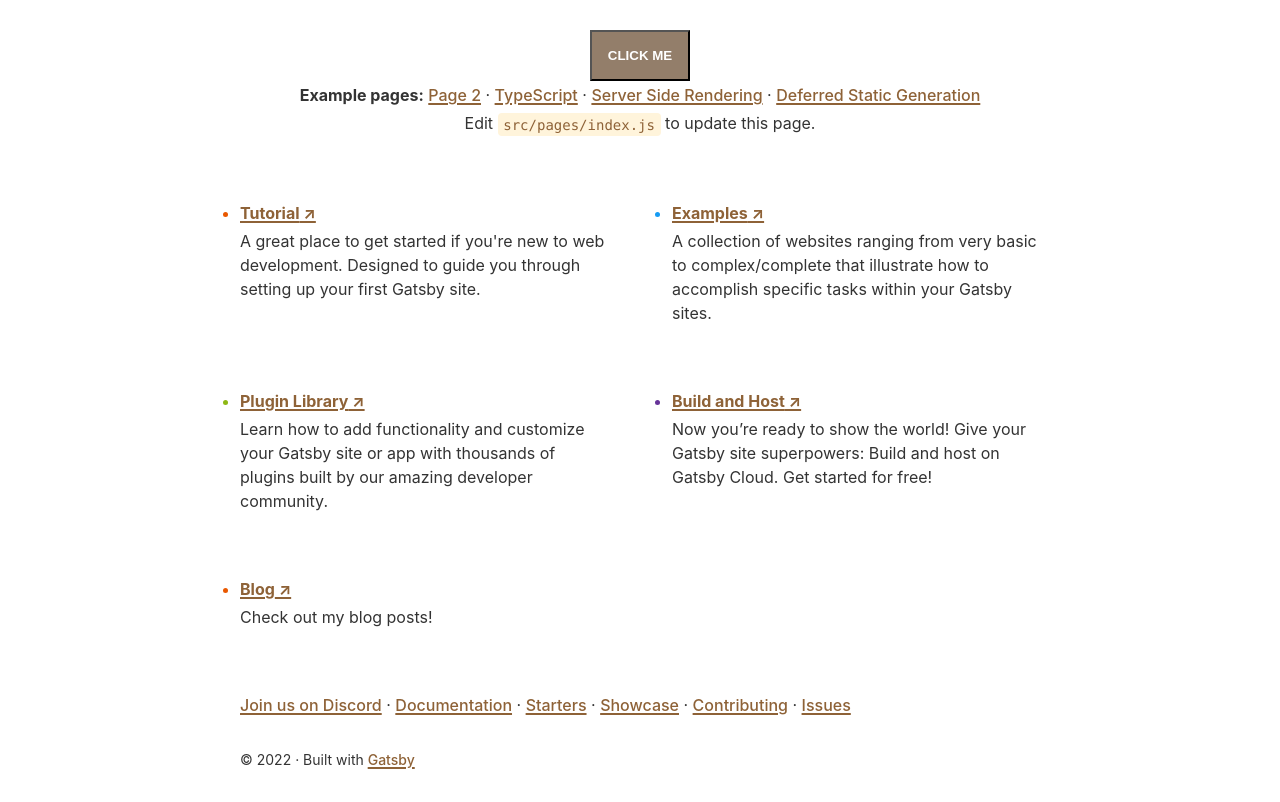
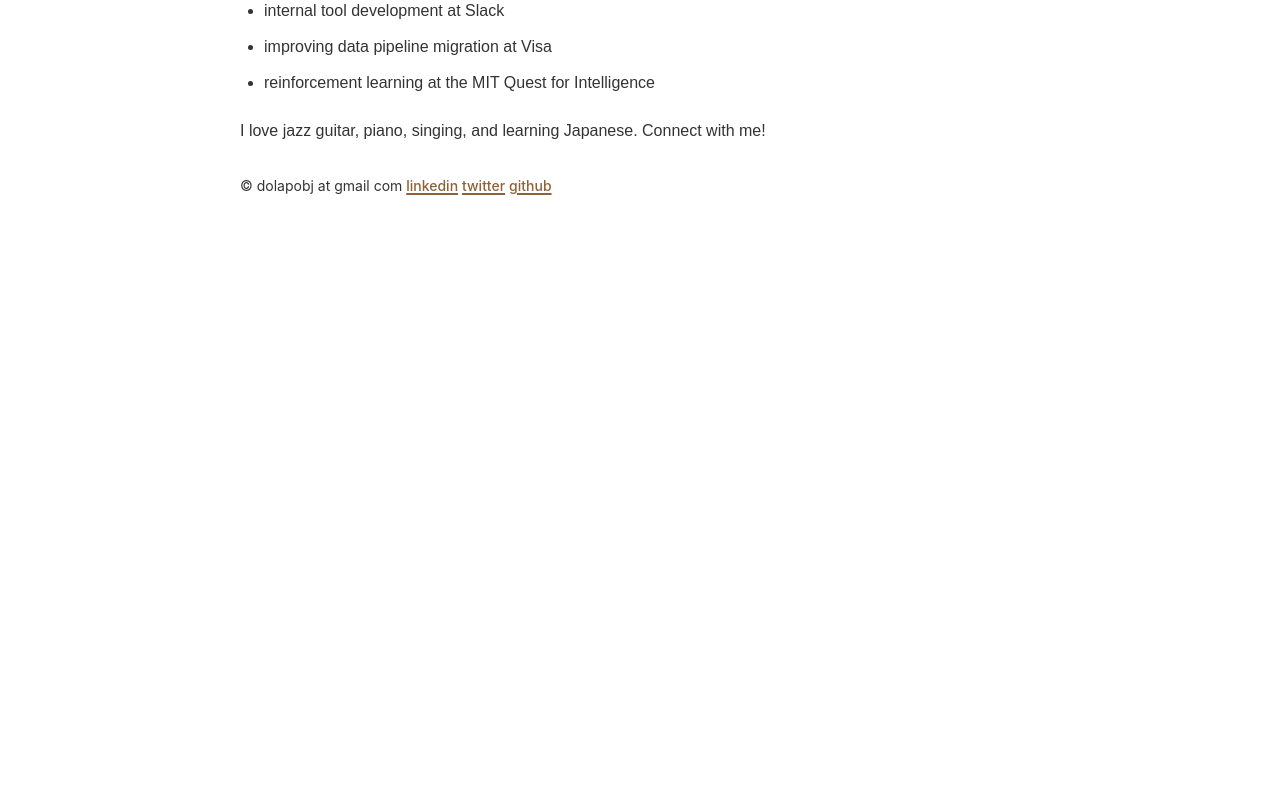
Before and after one commit to dolapobj/personal-website, a Gatsby site: page / in a window 1280 px wide. Shown: the part 335-1137 px from the top of the page. After the commit the page ends 800 px from the top, so only its background shows below. Built offline with nearby package versions, Linux system fonts and the light colour scheme; Gatsby itself is replaced by a stand-in of ours.

Commit message:
Updated index page, made more minimal, also took away header for now

```diff
--- a/gatsby-config.js
+++ b/gatsby-config.js
@@ -29,6 +29,13 @@ module.exports = {
         ],
       },
     },
+    {
+			resolve: 'gatsby-plugin-pdf',
+			options: {
+				paths: [`${__dirname}/src/data/pdf`],
+				outputPath: '/public/exports',
+			},
+		},
     {
       resolve: `gatsby-source-filesystem`,
       options: {
--- a/package.json
+++ b/package.json
@@ -14,6 +14,7 @@
     "gatsby-plugin-image": "^2.13.0",
     "gatsby-plugin-manifest": "^4.13.0",
     "gatsby-plugin-offline": "^5.13.0",
+    "gatsby-plugin-pdf": "^0.0.1",
     "gatsby-plugin-react-helmet": "^5.13.0",
     "gatsby-plugin-sass": "^5.13.0",
     "gatsby-plugin-sharp": "^4.13.0",
--- a/src/components/header.js
+++ b/src/components/header.js
@@ -22,6 +22,7 @@ const Header = ({ siteTitle }) => (
     >
       {siteTitle}
     </Link>
+    {/*
     <ul className= {navLinks}>
       <li
         className = {navLinkItem}><Link
@@ -48,6 +49,7 @@ const Header = ({ siteTitle }) => (
         </Link>
       </li>
     </ul>
+      */}
   </header>
 )
 
--- a/src/components/layout.css
+++ b/src/components/layout.css
@@ -222,3 +222,11 @@ pre tt:before,
 pre tt:after {
   content: none;
 }
+.wrapper {
+  min-height: 100%;
+  height: 100%;
+  margin: 0 auto -155px; /* the bottom margin is the negative value of the footer's height */
+}
+footer, push {
+  height: 155px; /* .push must be the same height as .footer */
+}
--- a/src/components/layout.js
+++ b/src/components/layout.js
@@ -41,11 +41,17 @@ const Layout = ({ pageTitle, pageHeading, children }) => {
           style={{
             marginTop: `var(--space-5)`,
             fontSize: `var(--font-sm)`,
+            gridArea: 'footer'
           }}
         >
-          © {new Date().getFullYear()} &middot; Built with
+
+          © dolapobj at gmail com
           {` `}
-          <a href="https://www.gatsbyjs.com">Gatsby</a>
+          <a href="https://www.linkedin.com/in/dolapobj/">linkedin</a>
+          {` `}
+          <a href="https://www.twitter.com/dolapobj/"> twitter</a>
+          {` `}
+          <a href="https://github.com/dolapobj"> github</a>
         </footer>
       </div>
     </>
--- a/src/pages/index.js
+++ b/src/pages/index.js
@@ -7,124 +7,34 @@ import Seo from "../components/seo"
 import * as styles from "../components/index.module.css"
 import Button from '../components/button'
 
-const links = [
-  {
-    text: "Tutorial",
-    url: "https://www.gatsbyjs.com/docs/tutorial",
-    description:
-      "A great place to get started if you're new to web development. Designed to guide you through setting up your first Gatsby site.",
-  },
-  {
-    text: "Examples",
-    url: "https://github.com/gatsbyjs/gatsby/tree/master/examples",
-    description:
-      "A collection of websites ranging from very basic to complex/complete that illustrate how to accomplish specific tasks within your Gatsby sites.",
-  },
-  {
-    text: "Plugin Library",
-    url: "https://www.gatsbyjs.com/plugins",
-    description:
-      "Learn how to add functionality and customize your Gatsby site or app with thousands of plugins built by our amazing developer community.",
-  },
-  {
-    text: "Build and Host",
-    url: "https://www.gatsbyjs.com/cloud",
-    description:
-      "Now you’re ready to show the world! Give your Gatsby site superpowers: Build and host on Gatsby Cloud. Get started for free!",
-  },
-  {
-    text: "Blog",
-    url: "http://localhost:8000/blog",
-    description:
-      "Check out my blog posts!",
-  },
-]
-
-const samplePageLinks = [
-  {
-    text: "Page 2",
-    url: "page-2",
-    badge: false,
-    description:
-      "A simple example of linking to another page within a Gatsby site",
-  },
-  { text: "TypeScript", url: "using-typescript" },
-  { text: "Server Side Rendering", url: "using-ssr" },
-  { text: "Deferred Static Generation", url: "using-dsg" },
-]
-
-const moreLinks = [
-  { text: "Join us on Discord", url: "https://gatsby.dev/discord" },
-  {
-    text: "Documentation",
-    url: "https://gatsbyjs.com/docs/",
-  },
-  {
-    text: "Starters",
-    url: "https://gatsbyjs.com/starters/",
-  },
-  {
-    text: "Showcase",
-    url: "https://gatsbyjs.com/showcase/",
-  },
-  {
-    text: "Contributing",
-    url: "https://www.gatsbyjs.com/contributing/",
-  },
-  { text: "Issues", url: "https://github.com/gatsbyjs/gatsby/issues" },
-]
-
-const utmParameters = `?utm_source=starter&utm_medium=start-page&utm_campaign=default-starter`
-
 const IndexPage = () => (
   <Layout pageHeading="Home Page" pageTitle = "Home">
-    <Seo title="Home" keywords={[`gatsby`, `application`, `react`]} />
-    <div className={styles.textCenter}>
-      <StaticImage
-        src="../images/example.png"
-        loading="eager"
-        width={64}
-        quality={95}
-        formats={["auto", "webp", "avif"]}
-        alt=""
-        style={{ marginBottom: `var(--space-3)` }}
-      />
-      <h1>
-        Welcome to <b>Gatsby!</b>
-      </h1>
-      <Button buttonText="Click me" />
-      <p className={styles.intro}>
-        <b>Example pages:</b>{" "}
-        {samplePageLinks.map((link, i) => (
-          <React.Fragment key={link.url}>
-            <Link to={link.url}>{link.text}</Link>
-            {i !== samplePageLinks.length - 1 && <> · </>}
-          </React.Fragment>
-        ))}
-        <br />
-        Edit <code>src/pages/index.js</code> to update this page.
-      </p>
+    <Seo title="Home" keywords={[`MIT`, `computer science`, `CS`]} />
+    <body
+    style={{
+      fontFamily: "sans-serif"
+
+    }}>
+    <div id='holder'>
+        <div id='left'></div>
+        <div id='middle'>
+            <h1 style={{ fontFamily: "sans-serif",paddingRight : '5px'}}>Hi! I'm Dolapo Adedokun.</h1>
+            <p>I'm a <a href="https://news.mit.edu/2021/adedolapo-adedokun-mitchell-scholar-1122"> Mitchell Scholar</a> at Trinity College Dublin and I studied CS at MIT. In the past I've worked on: </p>
+            <ul>
+                <li>Nonce Features in Reference Games (<a href="Nonce-Features-Reference-Games.pdf"><em>paper</em></a>) </li>
+                <li>reinventing internal data management at Salesforce</li>
+                <li>internal tool development at Slack</li>
+                <li>improving data pipeline migration at Visa</li>
+                <li>reinforcement learning at the MIT Quest for Intelligence</li>
+            </ul>
+            I love jazz guitar, piano, singing, and learning Japanese. Connect with me!
+        </div>
+        <div id='right'></div>
     </div>
-    <ul className={styles.list}>
-      {links.map(link => (
-        <li key={link.url} className={styles.listItem}>
-          <a
-            className={styles.listItemLink}
-            href={`${link.url}${utmParameters}`}
-          >
-            {link.text} ↗
-          </a>
-          <p className={styles.listItemDescription}>{link.description}</p>
-        </li>
-      ))}
-    </ul>
-    {moreLinks.map((link, i) => (
-      <React.Fragment key={link.url}>
-        <a href={`${link.url}${utmParameters}`}>{link.text}</a>
-        {i !== moreLinks.length - 1 && <> · </>}
-      </React.Fragment>
-    ))}
+    </body>
+
   </Layout>
+
 )
 
 export default IndexPage
```
Also changed, not shown: blog-posts/blog-posts.mdx (+10 -0 lines), src/components/layout.module.css (line endings or trailing spaces), 1 other file.
